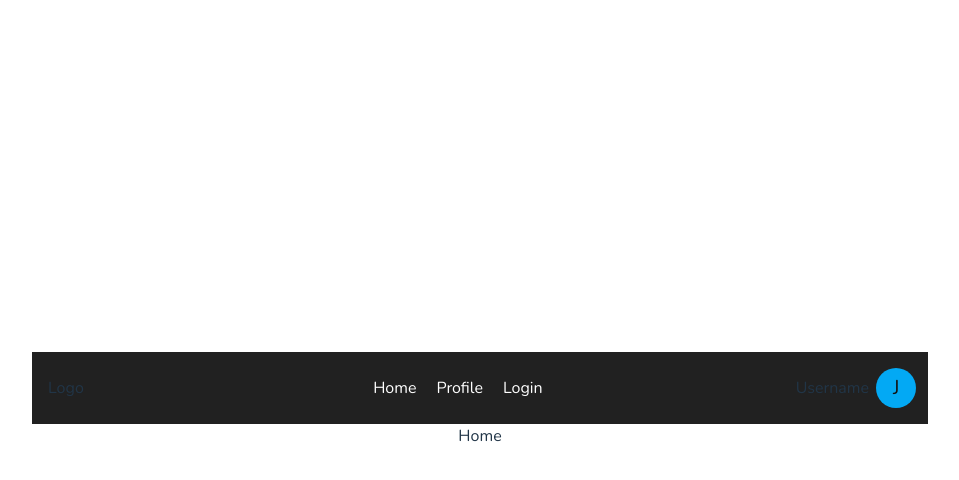
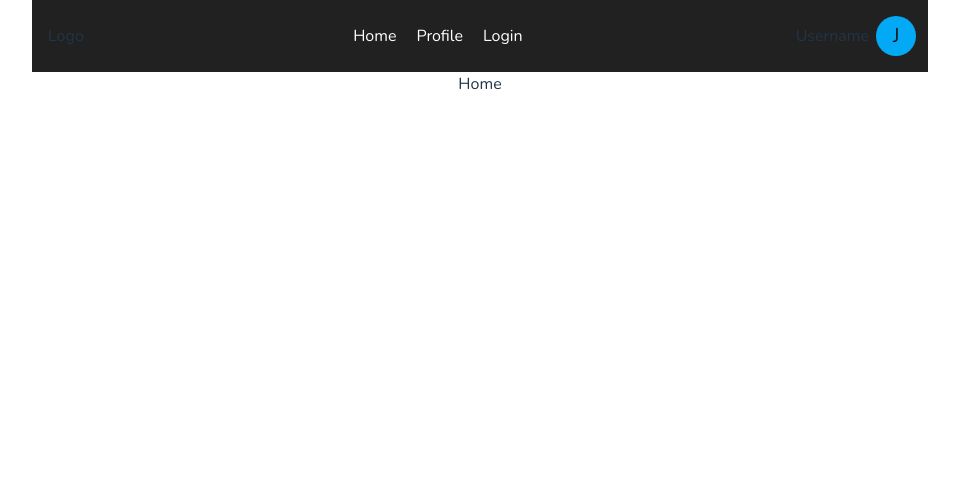
Before and after one commit to FiftyGroup/selite, a React (Vite) app: page / in a window 1280 px wide. Shown: the top 480 px of the page, without its empty margins (160-1119 px from the left). Built offline with nearby package versions, Linux system fonts and the light colour scheme.

Commit message:
change display and remove padding

```diff
--- a/src/App.css
+++ b/src/App.css
@@ -1,7 +1,6 @@
 #root {
   max-width: 1280px;
   margin: 0 auto;
-  padding: 2rem;
   text-align: center;
 }
 
--- a/src/index.css
+++ b/src/index.css
@@ -13,15 +13,18 @@
   -moz-osx-font-smoothing: grayscale;
 }
 
+* {
+  margin: 0;
+  padding: 0;
+  box-sizing: border-box;
+}
 
 body {
   margin: 0;
   display: flex;
-  place-items: center;
   min-width: 320px;
   min-height: 100vh;
 }
-
 
 @media (prefers-color-scheme: light) {
   :root {
```
